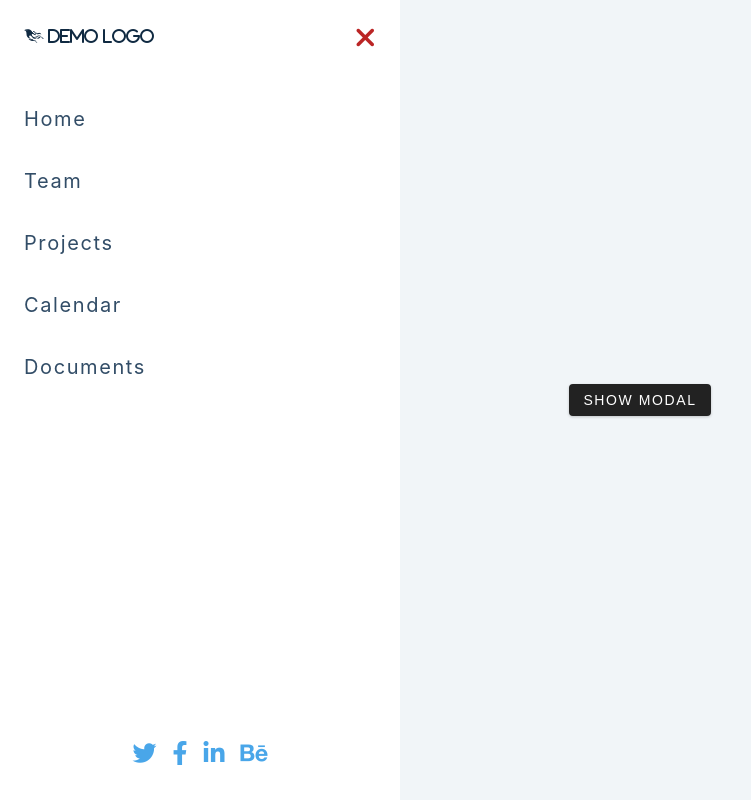
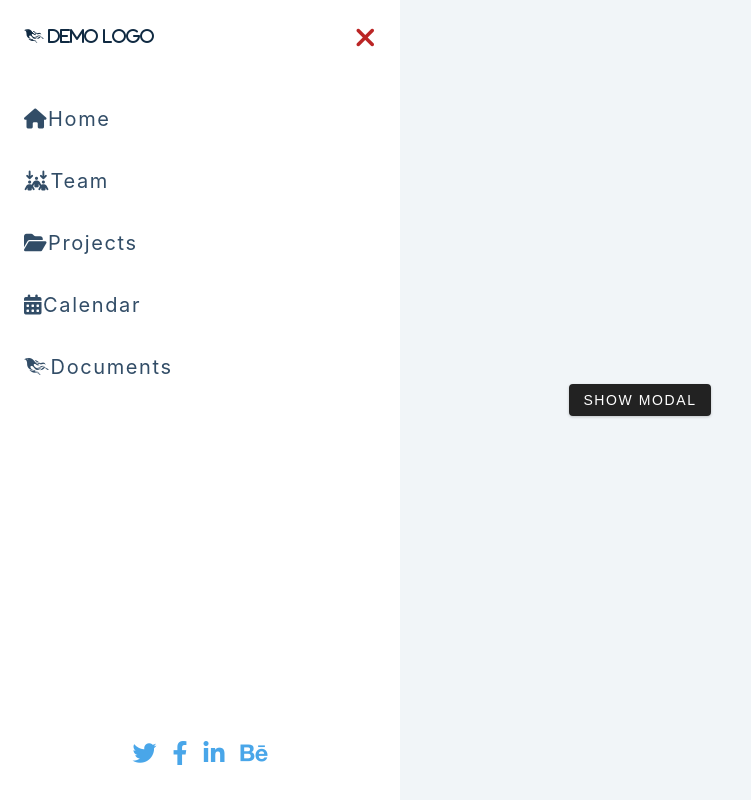
Before and after one commit to HemantKhinchiProjects/react-sidebar-modal, a React (Create React App) app: page / in a window 1280 px wide. Shown: the whole page, without its empty margins (0-751 px from the left). Built offline with nearby package versions, Linux system fonts and the light colour scheme.

Commit message:
1 file modified

```diff
--- a/src/Components/sidebar.js
+++ b/src/Components/sidebar.js
@@ -14,7 +14,9 @@ const Sidebar = () => {
           const { id, url, text, icon } = link;
           return (
             <li key={id}>
-              <a href={url}>{text}</a>
+              <a href={url}>
+                {icon} {text}
+              </a>
             </li>
           );
         })}
```
